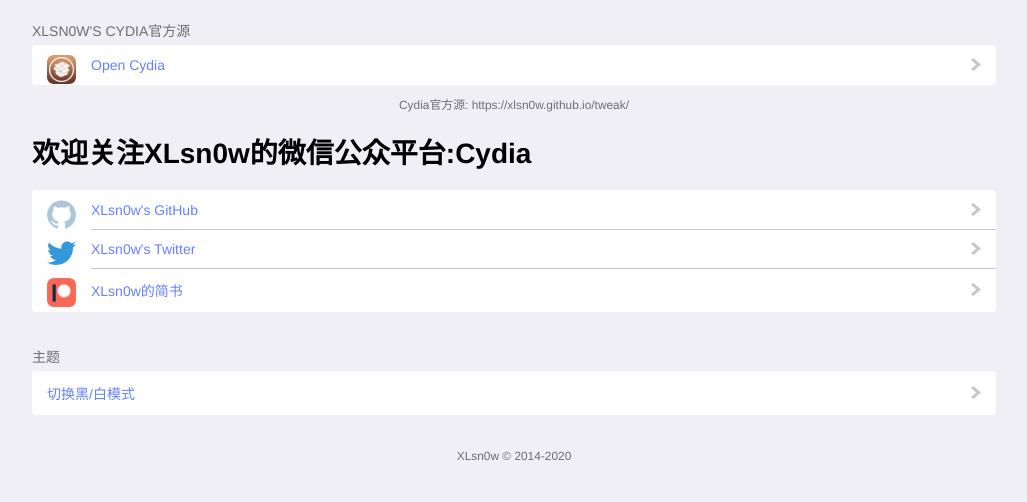
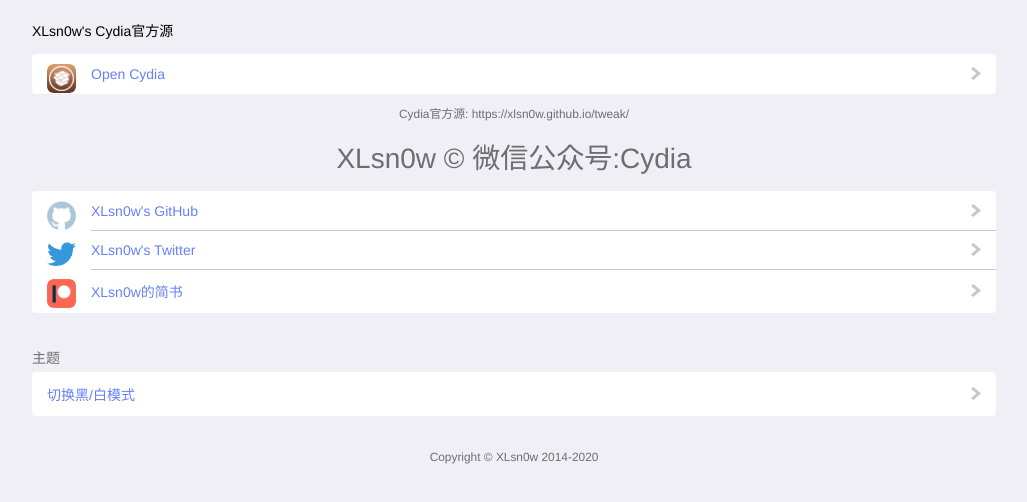
Before and after one commit to XLsn0w/tweak, a plain HTML site: page index.html in a window 1280 px wide. Shown: the whole page, without its empty margins (126-1153 px from the left). Drawn offline with Linux system fonts and the light colour scheme; no server answers.

Commit message:
update web

```diff
--- a/index.html
+++ b/index.html
@@ -14,7 +14,7 @@
 
 <body onload="loadPackages();">
     <main id="content">
-        <h2 role="header">XLsn0w's Cydia官方源</h2>
+        <p role="header">XLsn0w's Cydia官方源</p>
         <ul>
             <li class="has-icon">
                 <a href="cydia://url/https://cydia.saurik.com/api/share#?source=https://xlsn0w.github.io/tweak/" role="button">
@@ -30,7 +30,7 @@
         <span id="updates_" hidden><h2 role="header">Last Updates</h2><ul id="updates"></ul></span>
         <span id="browser_" hidden><h2 role="header">Browse Packages</h2><ul id="browser"></ul></span>
 
-        <h1>欢迎关注XLsn0w的微信公众平台:Cydia </h1>
+        <p style="text-align: center; font-size: 200%;" role="footer" id="neo">XLsn0w © 微信公众号:Cydia</p>
 
         <ul>
             <li class="has-icon">
@@ -65,6 +65,6 @@
             </li>
         </ul>
     </main>
-    <p style="text-align: center; font-size: 85%; margin-top: 10px;" role="footer" id="neo">XLsn0w © 2014-2020</p>
+    <p style="text-align: center; font-size: 85%; margin-top: 10px;" role="footer" id="neo">Copyright © XLsn0w 2014-2020</p>
 </body>
 </html>
```
